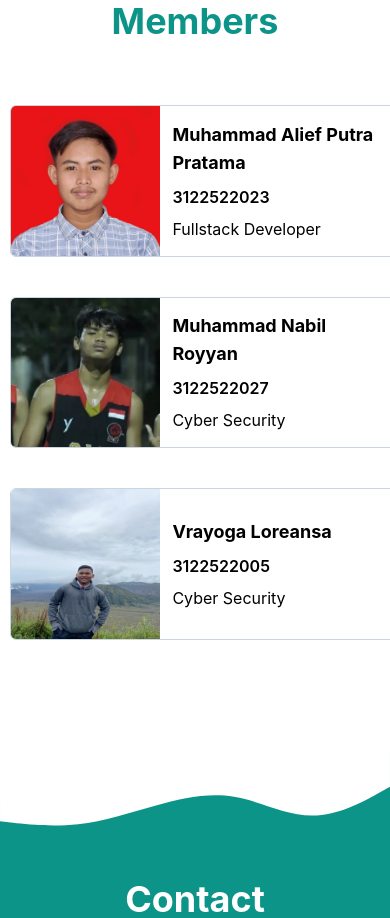
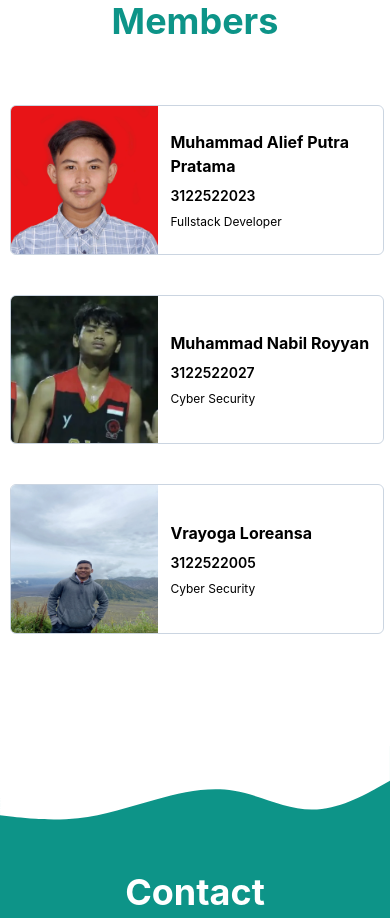
Before and after one commit to muhammadalief19/final-project, a React (Create React App) app: page / in a window 390 px wide. Shown: the part 2960-3878 px from the top of the page. Built offline with nearby package versions, Linux system fonts and the light colour scheme.

Commit message:
memperbaiki responsive dari section member

```diff
--- a/src/pages/Member.jsx
+++ b/src/pages/Member.jsx
@@ -4,10 +4,12 @@ import foto2 from "../assets/yoga.webp";
 import foto3 from "../assets/alief.webp";
 
 function Member() {
-    return(
+  return (
     <>
       <div className="w-full flex flex-col items-center py-28" id="member">
-            <p className="text-center mb-16 font-bold text-4xl text-teal-600">Members</p>
+        <p className="text-center mb-16 font-bold text-4xl text-teal-600">
+          Members
+        </p>
         <div className="w-[95%] lg:w-3/4 grid grid-rows-3 gap-y-10 ">
           <div className="w-full flex justify-center h-max items-center hover:scale-105 lg:hover:scale-110 duration-500 transition-all ease-out cursor-pointer">
             <div className="lg:w-[60%] w-full box-border flex rounded-md overflow-hidden border border-slate-300">
@@ -15,9 +17,13 @@ function Member() {
                 <img src={foto3} alt="" className="w-64" />
               </div>
               <div className="w-full flex flex-col justify-center px-3 py-2">
-                        <p className="text-lg lg:text-xl font-bold mb-2">Muhammad Alief Putra Pratama</p>
-                        <p className="font-semibold mb-2">3122522023</p>
-                        <p className="">Fullstack Developer</p>
+                <p className="text-base md:text-lg lg:text-xl font-bold mb-2">
+                  Muhammad Alief Putra Pratama
+                </p>
+                <p className="font-semibold mb-2 text-sm lg:text-base">
+                  3122522023
+                </p>
+                <p className="text-xs md:text-base">Fullstack Developer</p>
               </div>
             </div>
           </div>
@@ -27,9 +33,13 @@ function Member() {
                 <img src={foto1} alt="" className="w-64" />
               </div>
               <div className="w-full flex flex-col justify-center px-3 py-2">
-                        <p className="text-lg lg:text-xl font-bold mb-2">Muhammad Nabil Royyan</p>
-                        <p className="font-semibold mb-2">3122522027</p>
-                        <p className="">Cyber Security</p>
+                <p className="text-base md:text-lg lg:text-xl font-bold mb-2">
+                  Muhammad Nabil Royyan
+                </p>
+                <p className="font-semibold mb-2 text-sm lg:text-base">
+                  3122522027
+                </p>
+                <p className="text-xs md:text-base">Cyber Security</p>
               </div>
             </div>
           </div>
@@ -39,9 +49,13 @@ function Member() {
                 <img src={foto2} alt="" className="w-64" />
               </div>
               <div className="w-full flex flex-col justify-center px-3 py-2">
-                        <p className="text-lg lg:text-xl font-bold mb-2">Vrayoga Loreansa</p>
-                        <p className="font-semibold mb-2">3122522005</p>
-                        <p className="">Cyber Security</p>
+                <p className="text-base md:text-lg lg:text-xl font-bold mb-2">
+                  Vrayoga Loreansa
+                </p>
+                <p className="font-semibold mb-2 text-sm lg:text-base">
+                  3122522005
+                </p>
+                <p className="text-xs md:text-base">Cyber Security</p>
               </div>
             </div>
           </div>
```
Lines whose indentation alone changed are shown as unchanged.
